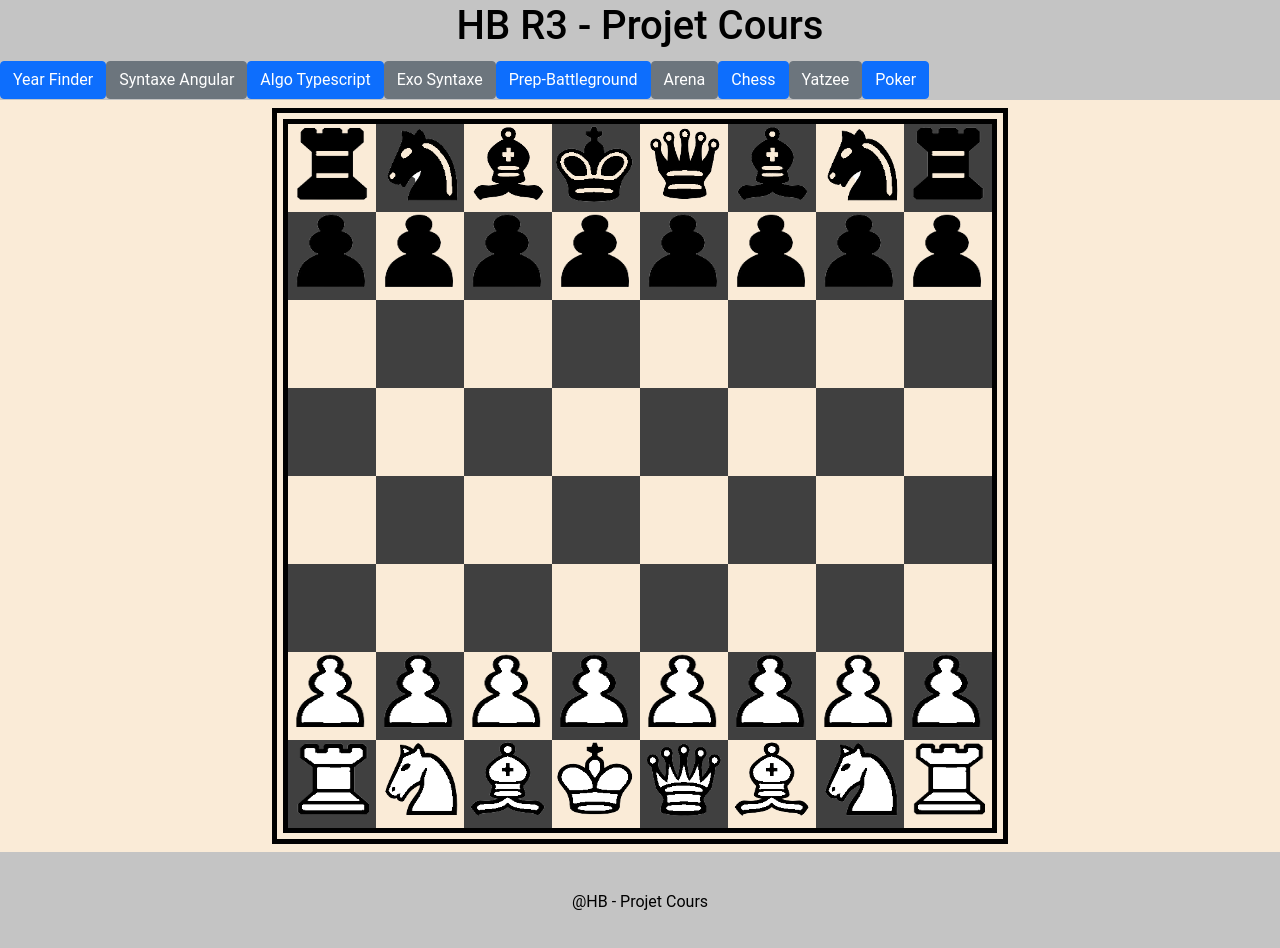
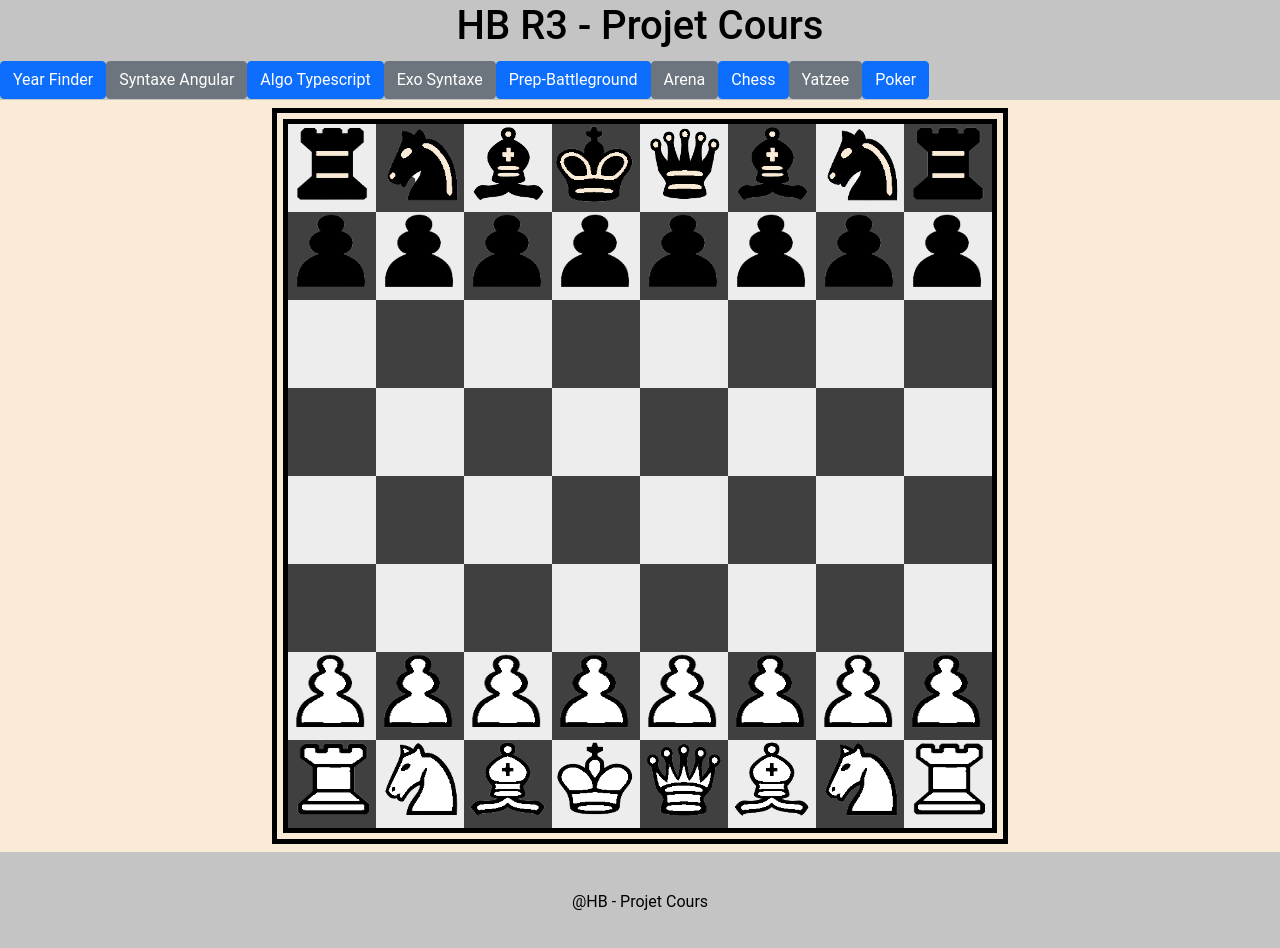
Before and after one commit to TyTy-cf/hb-app-cours-r3, an Angular app: page /chess in a window 1280 px wide. Shown: the top 948 px of the page. Built offline with nearby package versions, Linux system fonts and the light colour scheme.

Commit message:
Exo 29-07

```diff
--- a/src/app/arena/arena.component.ts
+++ b/src/app/arena/arena.component.ts
@@ -19,11 +19,11 @@ export class ArenaComponent implements OnInit {
 
   ngOnInit(): void {
    this.arena = new ArenaGurubashi(
-     this.heroMakerService,
+      this.heroMakerService,
       this.randomService,
       'Kevin', 'Sebastien', 'Jim', 'Leo', 'Vincent',
-     'Marine', 'Andranik', 'Tanguy', 'Laura', 'Alice', 'Morgane',
-     'Quentin', 'Alban', 'Vanessa', 'Fares',
+       'Marine', 'Andranik', 'Tanguy', 'Laura', 'Alice', 'Morgane',
+       'Quentin', 'Alban', 'Vanessa', 'Fares',
     );
     this.arena.levelUp(9);
   }
--- a/src/app/chess/chess.component.scss
+++ b/src/app/chess/chess.component.scss
@@ -3,7 +3,7 @@
 $damier-case-size: 11vmin;
 $damier-border-size: 2vmin;
 $color-black : #404040;
-$color-white : antiquewhite;
+$color-white : #ededed;
 
 .class-white {
   background-color: $color-white;
```
Also changed, not shown: exos/29/README.MD.
